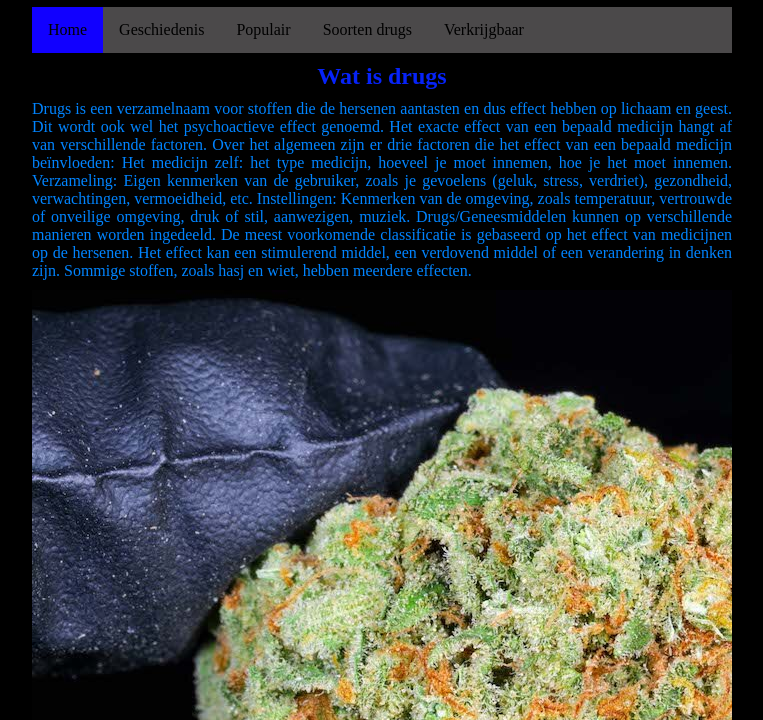
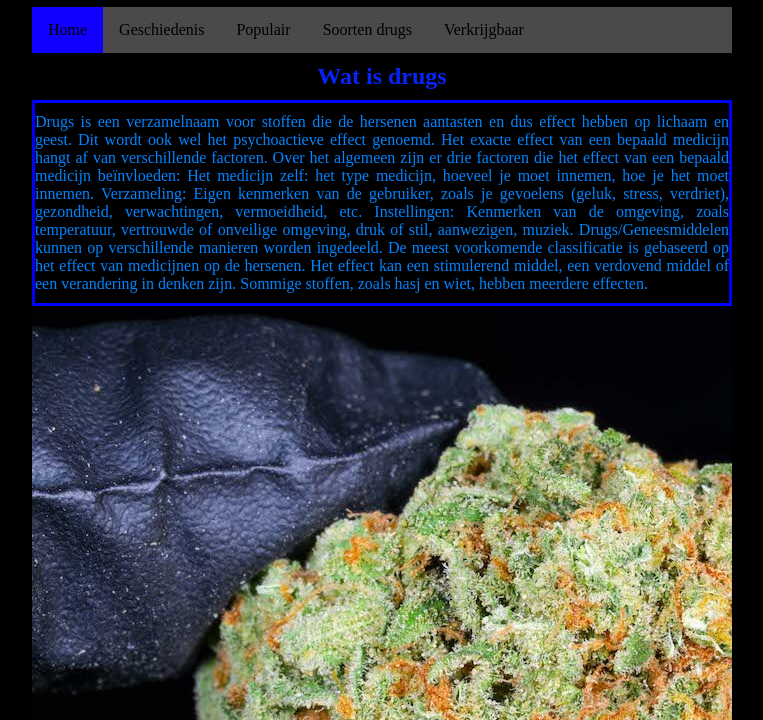
Before and after one commit to emmaus-4h/website-4hin1-ahmed, a plain HTML site: page index.html in a window 1280 px wide. Shown: the part 80-800 px from the top of the page, without its empty margins (258-1021 px from the left). Drawn offline with Linux system fonts and the light colour scheme.

Commit message:
les 9/11

```diff
--- a/index.html
+++ b/index.html
@@ -21,11 +21,12 @@
     </nav>
     <main>
       <h2>Wat is drugs</h2>
-            <p>Drugs is een verzamelnaam voor stoffen die de hersenen aantasten en dus effect hebben op lichaam en geest. Dit wordt ook wel het psychoactieve effect genoemd.
+
+           <div class="box"> <p>Drugs is een verzamelnaam voor stoffen die de hersenen aantasten en dus effect hebben op lichaam en geest. Dit wordt ook wel het psychoactieve effect genoemd.
 Het exacte effect van een bepaald medicijn hangt af van verschillende factoren. Over het algemeen zijn er drie factoren die het effect van een bepaald medicijn beïnvloeden:
 Het medicijn zelf: het type medicijn, hoeveel je moet innemen, hoe je het moet innemen.
 Verzameling: Eigen kenmerken van de gebruiker, zoals je gevoelens (geluk, stress, verdriet), gezondheid, verwachtingen, vermoeidheid, etc.
-Instellingen: Kenmerken van de omgeving, zoals temperatuur, vertrouwde of onveilige omgeving, druk of stil, aanwezigen, muziek. Drugs/Geneesmiddelen kunnen op verschillende manieren worden ingedeeld. De meest voorkomende classificatie is gebaseerd op het effect van medicijnen op de hersenen. Het effect kan een stimulerend middel, een verdovend middel of een verandering in denken zijn. Sommige stoffen, zoals hasj en wiet, hebben meerdere effecten.</p>
+Instellingen: Kenmerken van de omgeving, zoals temperatuur, vertrouwde of onveilige omgeving, druk of stil, aanwezigen, muziek. Drugs/Geneesmiddelen kunnen op verschillende manieren worden ingedeeld. De meest voorkomende classificatie is gebaseerd op het effect van medicijnen op de hersenen. Het effect kan een stimulerend middel, een verdovend middel of een verandering in denken zijn. Sommige stoffen, zoals hasj en wiet, hebben meerdere effecten.</p> </div>
 <img src="afbeeldingen/super-lemon-haze.jpeg" alt="haze">
     </main>
     <footer>
--- a/style.css
+++ b/style.css
@@ -20,6 +20,9 @@ body * {                          /* geldt voor alles in body */
 }
 
 /* Indeling voor alle pagina's */
+.box {
+  border:solid blue;
+}
 
 .page {
   width: 700px;                   /* vaste breedte van 700 pixels */
```
Also changed, not shown: geschiedenis.html (+1 -3 lines).
